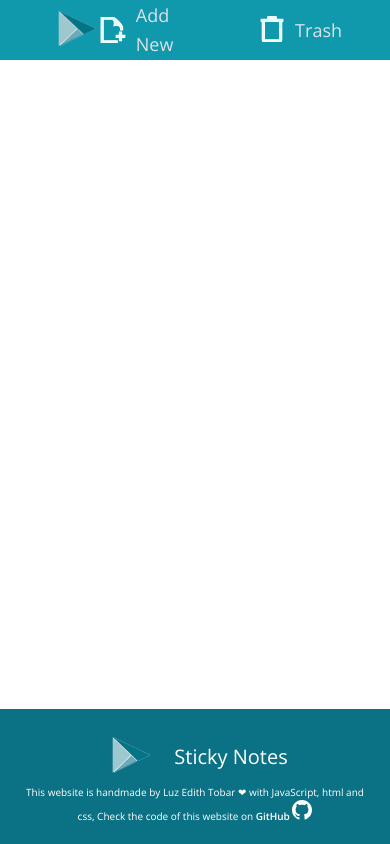
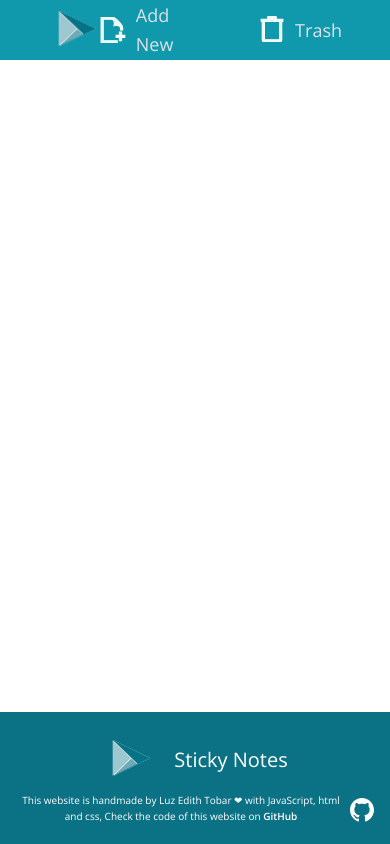
Before and after one commit to lizth93/stick-todo, a website built with Parcel: page index.html in a window 390 px wide. Built offline with nearby package versions, Linux system fonts and the light colour scheme.

Commit message:
Added responsive footer

```diff
--- a/css/footer.css
+++ b/css/footer.css
@@ -19,6 +19,11 @@
   font-family: inherit;
 }
 .copyrigth {
+  display: flex;
+  line-height: 1.6rem;
+  align-items: center;
+  justify-content: center;
+  gap: 0.8rem;
   margin-top: 0.5rem;
   text-align: center;
 }
--- a/css/general.css
+++ b/css/general.css
@@ -2,6 +2,11 @@
   padding: 0;
   margin: 0;
   box-sizing: border-box;
+}
+*:focus {
+  outline: none;
+  outline-offset: 8px;
+  box-shadow: 0 0 0 0.8rem rgba(12, 132, 153, 0.267);
 }
 
 html {
--- a/css/queries.css
+++ b/css/queries.css
@@ -4,6 +4,15 @@
 @media only screen and (max-width: 46.875em) {
   .popup-img-box {
     width: 20%;
+  }
+}
+
+/**************************/
+/*Below 622 */
+/**************************/
+@media only screen and (max-width: 38.875em) {
+  .copyrigth {
+    display: inline-block;
   }
 }
 
--- a/index.html
+++ b/index.html
@@ -97,9 +97,9 @@
                     This website is handmade by Luz Edith Tobar ❤ with
                     JavaScript, html and css, Check the code of this website on
                     <strong> GitHub</strong>
-                    <span>
+                  </p>
+                  <span class="icon-github">
                     <svg
-                        class="icon-github"
                       xmlns="http://www.w3.org/2000/svg"
                       width="24"
                       height="24"
@@ -110,7 +110,6 @@
                       />
                     </svg>
                   </span>
-                  </p>
                 </a>
               </div>
             </div>
```
Lines whose indentation alone changed are shown as unchanged.
